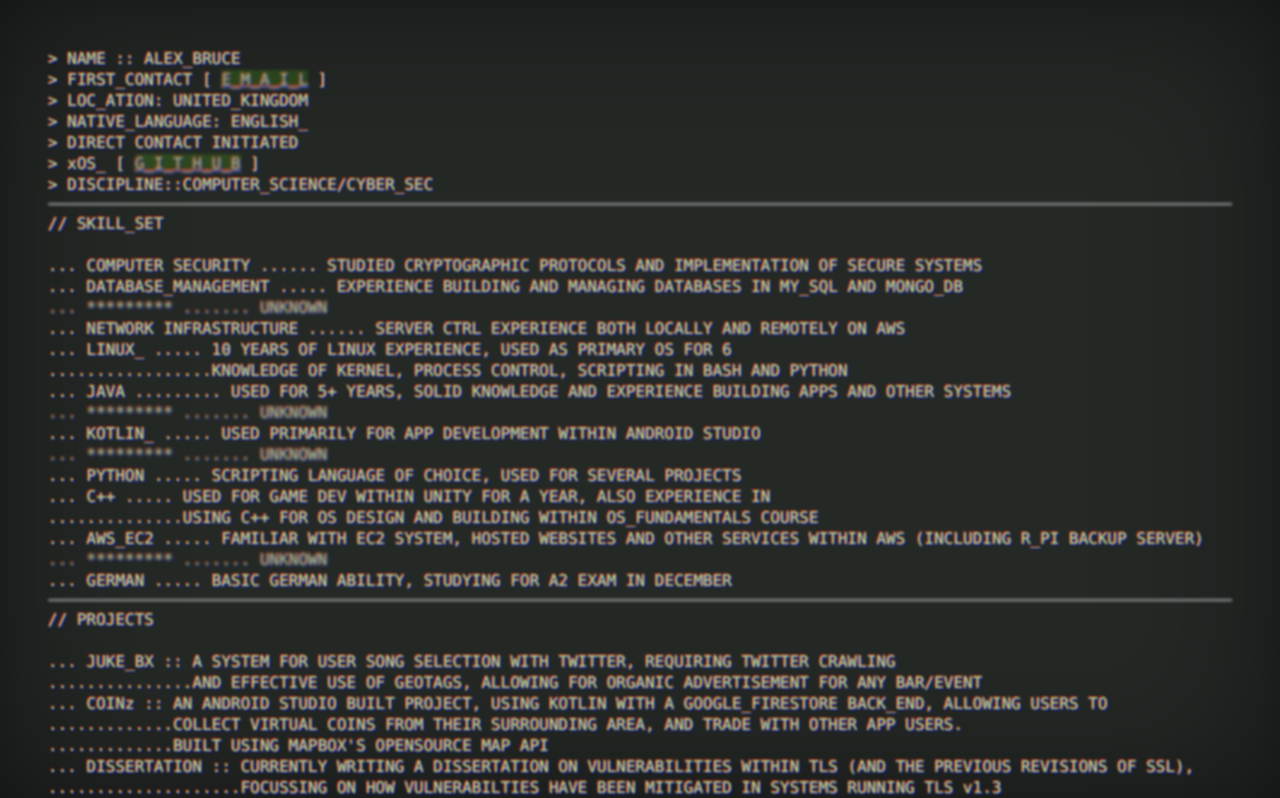
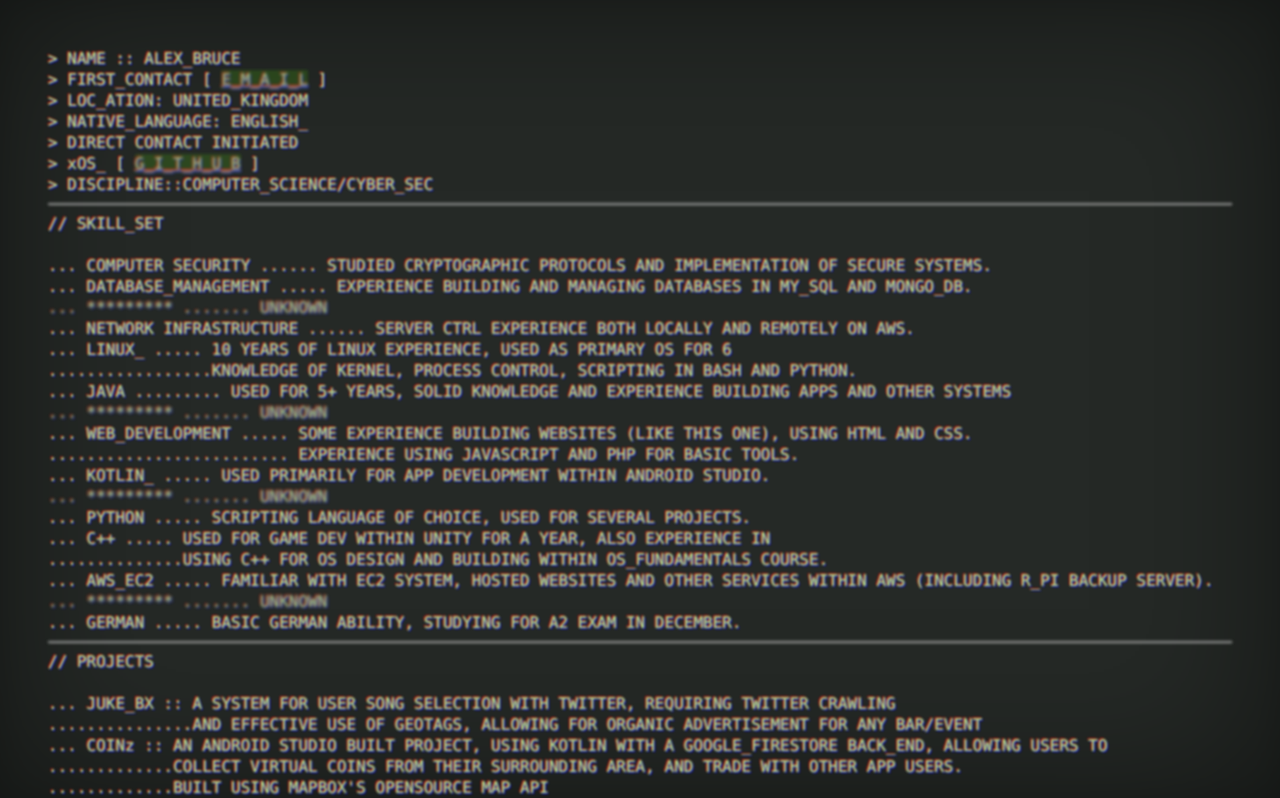
Before and after one commit to alexic0n/website, a plain HTML site: page index.html in a window 1280 px wide. Shown: the top 798 px of the page. Drawn offline with Linux system fonts and the light colour scheme.

Commit message:
Added info about web development

```diff
--- a/index.html
+++ b/index.html
@@ -26,22 +26,24 @@
         <h1>
         // SKILL_SET<br>
         <br>
-        ... COMPUTER SECURITY ...... STUDIED CRYPTOGRAPHIC PROTOCOLS AND IMPLEMENTATION OF SECURE SYSTEMS<br>
-        ... DATABASE_MANAGEMENT ..... EXPERIENCE BUILDING AND MANAGING DATABASES IN MY_SQL AND MONGO_DB<br>
+        ... COMPUTER SECURITY ...... STUDIED CRYPTOGRAPHIC PROTOCOLS AND IMPLEMENTATION OF SECURE SYSTEMS.<br>
+        ... DATABASE_MANAGEMENT ..... EXPERIENCE BUILDING AND MANAGING DATABASES IN MY_SQL AND MONGO_DB.<br>
   <span>... ********* ....... UNKNOWN</span><br>
-        ... NETWORK INFRASTRUCTURE ...... SERVER CTRL EXPERIENCE BOTH LOCALLY AND REMOTELY ON AWS<br>
+        ... NETWORK INFRASTRUCTURE ...... SERVER CTRL EXPERIENCE BOTH LOCALLY AND REMOTELY ON AWS.<br>
         ... LINUX_ ..... 10 YEARS OF LINUX EXPERIENCE, USED AS PRIMARY OS FOR 6<br>
-        .................KNOWLEDGE OF KERNEL, PROCESS CONTROL, SCRIPTING IN BASH AND PYTHON<br>
+        .................KNOWLEDGE OF KERNEL, PROCESS CONTROL, SCRIPTING IN BASH AND PYTHON.<br>
         ... JAVA ......... USED FOR 5+ YEARS, SOLID KNOWLEDGE AND EXPERIENCE BUILDING APPS AND OTHER SYSTEMS<br>
   <span>... ********* ....... UNKNOWN</span><br>
-        ... KOTLIN_ ..... USED PRIMARILY FOR APP DEVELOPMENT WITHIN ANDROID STUDIO<br>
+        ... WEB_DEVELOPMENT ..... SOME EXPERIENCE BUILDING WEBSITES (LIKE THIS ONE), USING HTML AND CSS.<br>
+        ......................... EXPERIENCE USING JAVASCRIPT AND PHP FOR BASIC TOOLS.<br>
+        ... KOTLIN_ ..... USED PRIMARILY FOR APP DEVELOPMENT WITHIN ANDROID STUDIO.<br>
   <span>... ********* ....... UNKNOWN</span><br>
-        ... PYTHON ..... SCRIPTING LANGUAGE OF CHOICE, USED FOR SEVERAL PROJECTS<br>
+        ... PYTHON ..... SCRIPTING LANGUAGE OF CHOICE, USED FOR SEVERAL PROJECTS.<br>
         ... C++ ..... USED FOR GAME DEV WITHIN UNITY FOR A YEAR, ALSO EXPERIENCE IN<br>
-        ..............USING C++ FOR OS DESIGN AND BUILDING WITHIN OS_FUNDAMENTALS COURSE<br>
-        ... AWS_EC2 ..... FAMILIAR WITH EC2 SYSTEM, HOSTED WEBSITES AND OTHER SERVICES WITHIN AWS (INCLUDING R_PI BACKUP SERVER)<br>
+        ..............USING C++ FOR OS DESIGN AND BUILDING WITHIN OS_FUNDAMENTALS COURSE.<br>
+        ... AWS_EC2 ..... FAMILIAR WITH EC2 SYSTEM, HOSTED WEBSITES AND OTHER SERVICES WITHIN AWS (INCLUDING R_PI BACKUP SERVER).<br>
   <span>... ********* ....... UNKNOWN</span><br>
-        ... GERMAN ..... BASIC GERMAN ABILITY, STUDYING FOR A2 EXAM IN DECEMBER<br>
+        ... GERMAN ..... BASIC GERMAN ABILITY, STUDYING FOR A2 EXAM IN DECEMBER.<br>
         <hr /></h1>
         <h1>// PROJECTS<br>
           <br>
```
